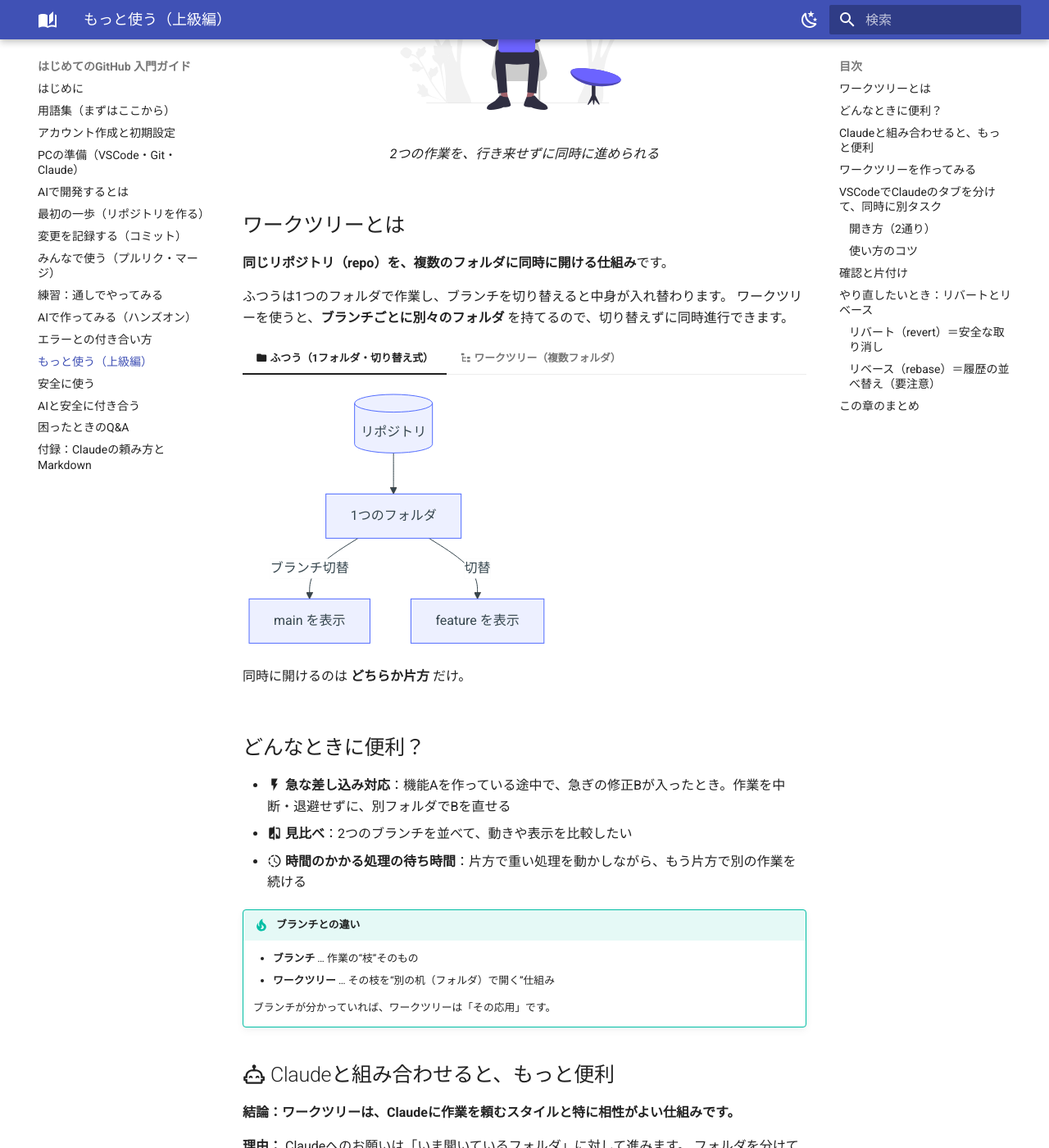
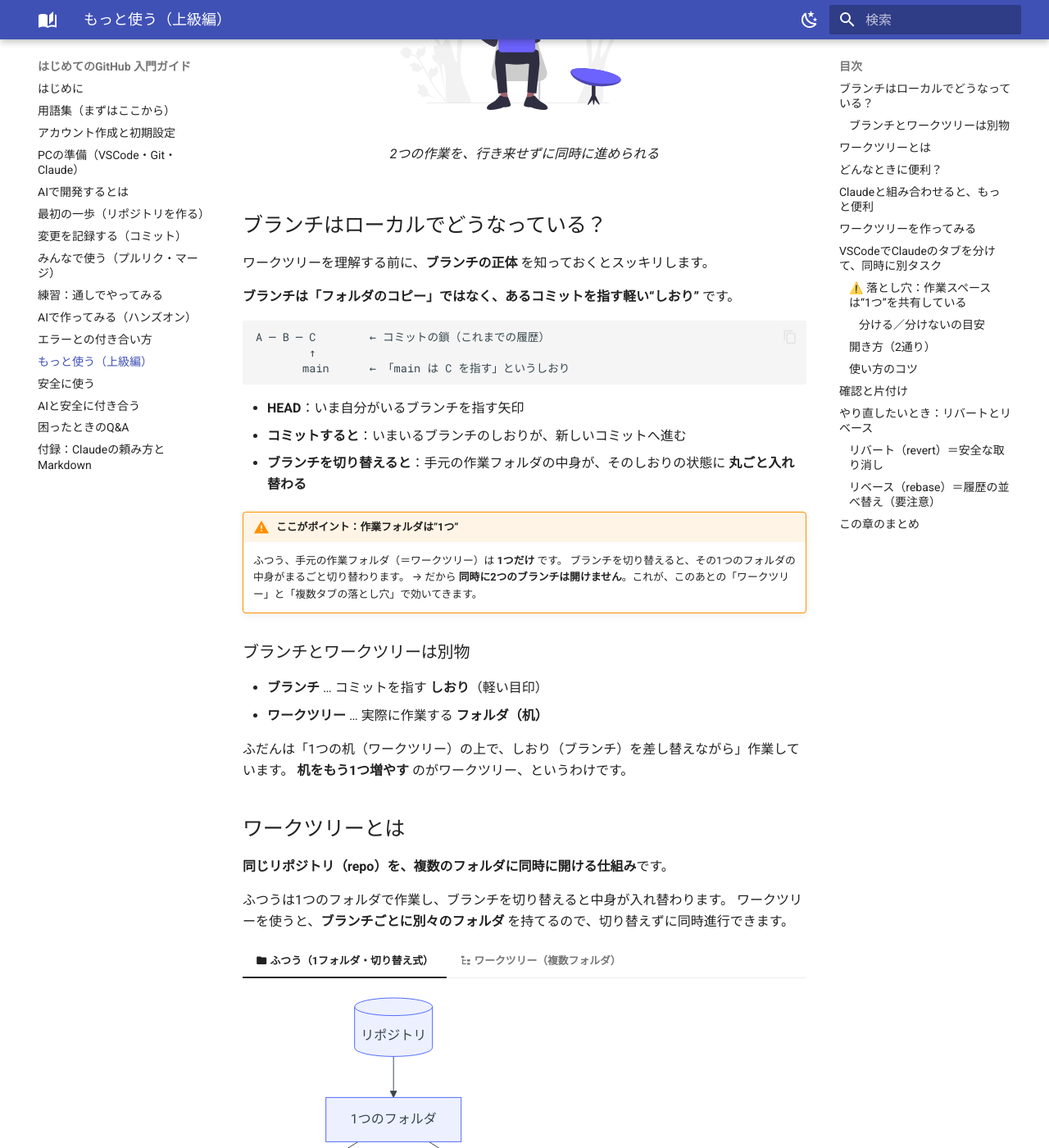
Before and after one commit to sup-kajiwara/github-guide, an MkDocs documentation site: the page built from docs/advanced.md, in a window 1280 px wide and 1400 px high, scrolled down 521 px. Shown: the whole window at 82% size. Built offline with MkDocs 1.6.1 and Material for MkDocs 9.7.7, drawn with Linux system fonts in a browser that asks for light colours; some of the changed text lies outside the part shown.

Commit message:
上級編: ブランチの仕組み（しおり）と複数タブ並行の落とし穴を追加
- 「ブランチはローカルでどうなっている？」（しおり/HEAD/作業フォルダは1つ）を新設
- ブランチとワークツリーは別物、を明記
- 複数タブで別ブランチを切ると作業が混ざる落とし穴＋判断フロー＋補足（同一ブランチに複数worktree不可・既存ブランチでも作成可）

Co-Authored-By: Claude Opus 4.8 (1M context) <noreply@anthropic.com>

````diff
--- a/docs/advanced.md
+++ b/docs/advanced.md
@@ -1,7 +1,7 @@
 # もっと使う（上級編）
 
 !!! info "この章のゴール"
-    一歩進んだ操作――**ワークツリー（worktree）** での並行作業と、**リバート／リベース** による取り消し・履歴整理――が分かること。
+    一歩進んだ理解――**ブランチの仕組み（しおり）**、**ワークツリー（worktree）** での並行作業、**リバート／リベース** による取り消し・履歴整理――が分かること。
 
 !!! warning "ここは上級トピックです"
     ふだんの作業（[コミット](commit-push.md)・[プルリク](collaboration.md)）に慣れてからで大丈夫です。
@@ -11,6 +11,35 @@
   ![複数の作業を並行して進めるイメージ](images/illustrations/multitasking.svg){ width="340" }
   <figcaption>2つの作業を、行き来せずに同時に進められる</figcaption>
 </figure>
+
+## ブランチはローカルでどうなっている？
+
+ワークツリーを理解する前に、**ブランチの正体** を知っておくとスッキリします。
+
+**ブランチは「フォルダのコピー」ではなく、あるコミットを指す軽い“しおり”** です。
+
+```
+A ─ B ─ C        ← コミットの鎖（これまでの履歴）
+        ↑
+       main      ← 「main は C を指す」というしおり
+```
+
+- **HEAD**：いま自分がいるブランチを指す矢印
+- **コミットすると**：いまいるブランチのしおりが、新しいコミットへ進む
+- **ブランチを切り替えると**：手元の作業フォルダの中身が、そのしおりの状態に **丸ごと入れ替わる**
+
+!!! warning "ここがポイント：作業フォルダは“1つ”"
+    ふつう、手元の作業フォルダ（＝ワークツリー）は **1つだけ** です。
+    ブランチを切り替えると、その1つのフォルダの中身がまるごと切り替わります。
+    → だから **同時に2つのブランチは開けません**。これが、このあとの「ワークツリー」と「複数タブの落とし穴」で効いてきます。
+
+### ブランチとワークツリーは別物
+
+- **ブランチ** … コミットを指す **しおり**（軽い目印）
+- **ワークツリー** … 実際に作業する **フォルダ（机）**
+
+ふだんは「1つの机（ワークツリー）の上で、しおり（ブランチ）を差し替えながら」作業しています。
+**机をもう1つ増やす** のがワークツリー、というわけです。
 
 ## ワークツリーとは
 
@@ -131,6 +160,47 @@ flowchart LR
     B --> C1[🪟 タブ1<br/>機能Aを担当]
     B --> C2[🪟 タブ2<br/>急ぎの修正Bを担当]
 ```
+
+### ⚠️ 落とし穴：作業スペースは“1つ”を共有している
+
+タブを分けても、**手元の作業フォルダ（ワークツリー）が1つのまま** だと、事故が起きます。
+
+ワークツリーを使わずに、こうするとどうなるでしょう——
+
+- **Aのタブ**で `main` を修正中
+- **Bのタブ**で `feat-1` ブランチを切って作業開始
+- → 作業フォルダ全体が `main` → `feat-1` に **切り替わる**
+- → **Aで編集していた内容まで `feat-1` に乗ってしまう** 😱
+
+```
+1つの作業フォルダを A・B のタブが共有
+ ├ Aタブ: main を編集中
+ └ Bタブ: feat-1 に切り替え → フォルダ全体が feat-1 に
+ 結果：Aの作業も feat-1 に乗ってしまう ⚠️
+```
+
+（前の「ブランチはローカルでどうなっている？」で見た **“作業フォルダは1つ”** が、ここで効いてきます。）
+
+**だから：タブごとに別ブランチで作業するなら、ワークツリーで作業フォルダも分けます。**
+
+#### 分ける／分けないの目安
+
+```mermaid
+flowchart TD
+    Q{タブごとに別ブランチで作業する？} -->|はい| W[ワークツリーで分ける<br/>各タブ＝別フォルダ＝別ブランチ]
+    Q -->|いいえ：同じブランチで<br/>関係ない箇所だけ触る| O[1つの作業スペースでOK]
+```
+
+- 別ブランチで並行、または **修正箇所が競合しそう** → **ワークツリーで分ける**
+- 同じブランチで、**まったく関係ない箇所** だけ触る → 1つの作業スペースでOK
+
+!!! note "Bのタブは、Aのタブの作業を知りません"
+    別々のClaude会話は、互いの作業内容を参照できません。
+    競合しそうなときは、**ブランチを切ってワークツリーで分ける** のが安全です。
+
+!!! tip "補足：ワークツリーとブランチの関係"
+    - ワークツリーを作る ≒ **別ブランチも用意** する（ただし **既存のブランチでワークツリーを作る** こともできます）
+    - **同じブランチに複数のワークツリーは作れません**（例：`main` にワークツリー A と B、は不可）
 
 ### 開き方（2通り）
 
@@ -306,9 +376,10 @@ flowchart LR
   <figcaption>同時進行も、整理しながら安全に</figcaption>
 </figure>
 
+- [x] ブランチ＝コミットを指す“しおり”、ワークツリー＝作業フォルダ（別物）
 - [x] ワークツリーは「同じrepoを複数フォルダで同時に開く」仕組み
-- [x] 急な差し込みや見比べに便利
-- [x] 作る／一覧／片付けの流れが分かった
+- [x] 複数タブで別ブランチを触るなら、ワークツリーで分ける（作業が混ざる事故を防ぐ）
+- [x] 急な差し込みや見比べに便利／作る・一覧・片付けの流れが分かった
 - [x] リバート＝安全な取り消し、リベース＝履歴整理（共有では注意）が分かった
 
 !!! success "次のステップ"
````
